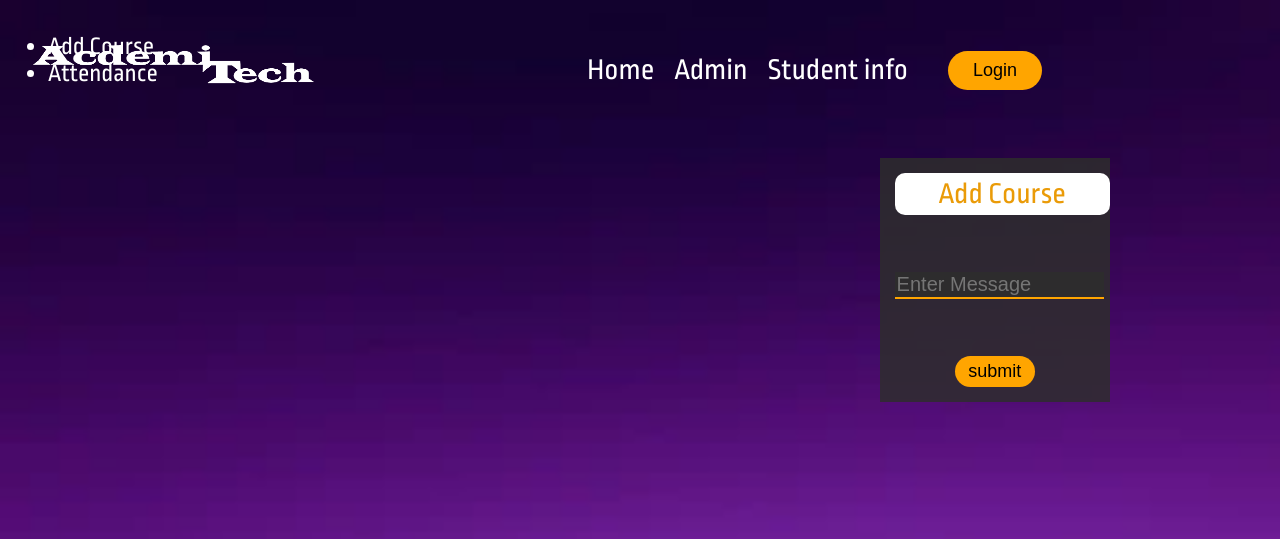
After one commit to Gali135/1303-flask-student-project, a Flask app: page /admin in a window 1280 px wide. The commit adds this page. Shown: the top 539 px of the page. Run offline with Flask 3, Linux system fonts and the light colour scheme.

Commit message:
db and nav changes

```diff
--- a/app.py
+++ b/app.py
@@ -58,6 +58,26 @@ def register(student_id, course_id):
     execute_query(
         f"INSERT INTO students_courses (student_id, course_id) VALUES ('{student_id}','{course_id}')")
     return redirect(url_for('home'))
+
+
+@app.route('/admin', methods=['GET', 'POST'])
+def admin():
+    if request.method == "POST":
+        date=datetime.datetime.now()
+        date=date.strftime("%x")
+        message=request.form["message"]
+        message_to_db=execute_query(f"INSERT INTO messages (message , date) VALUES ('{message}', '{date}')")
+    return render_template("admin.html")
+
+@app.route('/message', methods=['GET', 'POST'])
+def message():
+    str=execute_query("SELECT message FROM messages")
+    messages = []
+    for s in str:
+        messages.append(s[0])
+    a=messages[-5:]
+    return a
+
 
 @app.route('/student_info', methods=['GET', 'POST'])
 def student_info():
--- a/static/index.js
+++ b/static/index.js
@@ -7,3 +7,29 @@ document.getElementById("localDate").innerHTML = date
 function addCourse() {
   alert("Corse was added succefuly !");
 }
+
+function Message(props){
+  const[message, setMessage] = React.useState(["Welcome!"]);
+
+  const getData = () => {
+    axios.get("/message").then(response => {
+      setMessage(response.data);
+    })
+  }
+
+  React/useEffect(() => {
+    setInterval(getData, props.interval);
+  },[]
+  )
+
+  return (
+    <div>
+        {message.map((item) =>
+        <div>{item}</div>
+        )}
+
+    </div>
+  );
+}
+
+reactDOM.render(<Message interval={5000} />, document.getElementById("messages"));
--- /dev/null
+++ b/templates/admin.html
@@ -0,0 +1,32 @@
+{% include 'header.html' %}
+{%block head%}
+{% endblock %}
+
+    <title>Add Course</title>
+</head>
+<body>
+
+    {% include 'navbar.html' %}
+    {%block content%}
+    {% endblock %}
+
+    <div class="admin_links_comp">
+        <ul class="admin_links">
+            <li><a href="/add_course"> Add Course</a></li>
+            <li><a href="/courses/attendance">Attendance</a></li>
+        </ul>
+        <!-- <form action="/search" method="POST">
+            <input type="text" name="word" autofocus>
+            <button type="submit">Search</button>
+        </form> -->
+    </div>
+
+    <form action="/admin" method="post">
+        <div class=title>Add Course</div><br>
+        <input type="text" id="message" name="message" placeholder="Enter Message"><br>
+        <br><button id="submitMessage" type="submit" onclick="addMessage()">submit</button>
+    </form>
+
+
+</body>
+</html>
--- a/templates/header.html
+++ b/templates/header.html
@@ -8,4 +8,8 @@
     <link rel="preconnect" href="https://fonts.googleapis.com">
     <link rel="preconnect" href="https://fonts.gstatic.com" crossorigin>
     <link href="https://fonts.googleapis.com/css2?family=Ropa+Sans&display=swap" rel="stylesheet">
-    <script src="/static/index.js" defer></script>
+    <script src="https://unpkg.com/react@18/umd/react.development.js" crossorigin></script>
+    <script src="https://unpkg.com/react-dom@18/umd/react-dom.development.js" crossorigin></script>
+    <script src="https://unpkg.com/@babel/standalone/babel.min.js"></script>
+    <script src="https://unpkg.com/axios/dist/axios.min.js"></script>
+    <script type="text/babel" src="/static/index.js" defer></script>
--- a/templates/index.html
+++ b/templates/index.html
@@ -13,6 +13,7 @@
         <h1>Welcome to the home page</h1>
 
     </div>
+    <div class="messages" id="messages"></div>
     <div class="intro" id="indexIntro">
         {{ msg| safe }}
     </div>
--- a/templates/navbar.html
+++ b/templates/navbar.html
@@ -4,10 +4,10 @@
     <nav>
         <ul class="nav_links">
             <li><a href="/"> Home</a></li>
-            <li><a href="/courses">Our Courses</a></li>
-            <li><a href="/add_course"> Add Course</a></li>
+            <li><a href="/admin">Admin</a></li>
+            <!-- <li><a href="/add_course"> Add Course</a></li> -->
             <li><a href="/student_info">Student info</a></li>
-            <li><a href="/courses/attendance">Attendance</a></li>
+            <!-- <li><a href="/courses/attendance">Attendance</a></li> -->
         </ul>
         <!-- <form action="/search" method="POST">
             <input type="text" name="word" autofocus>
```
Also changed, not shown: setup_db.py (+7 -0 lines).
